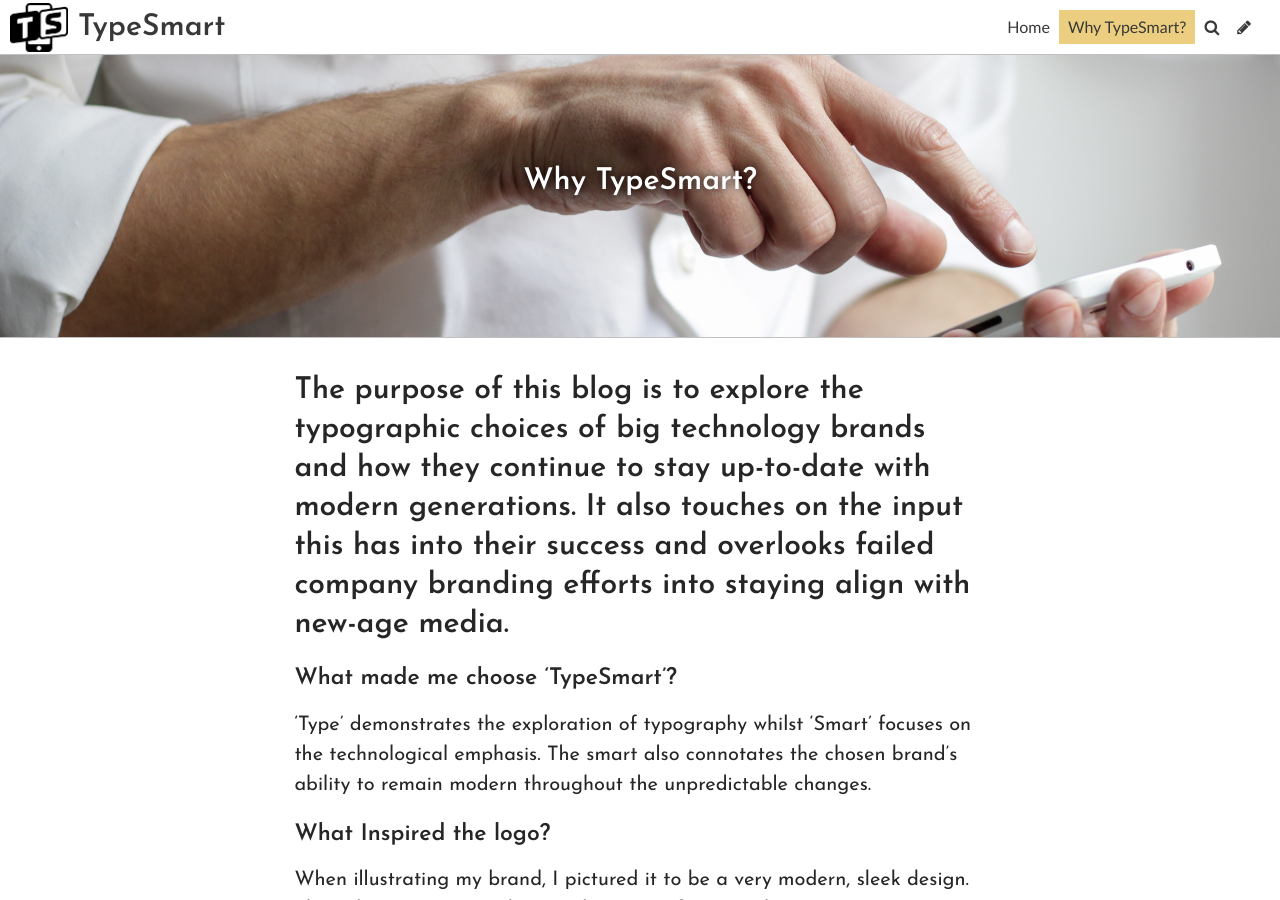
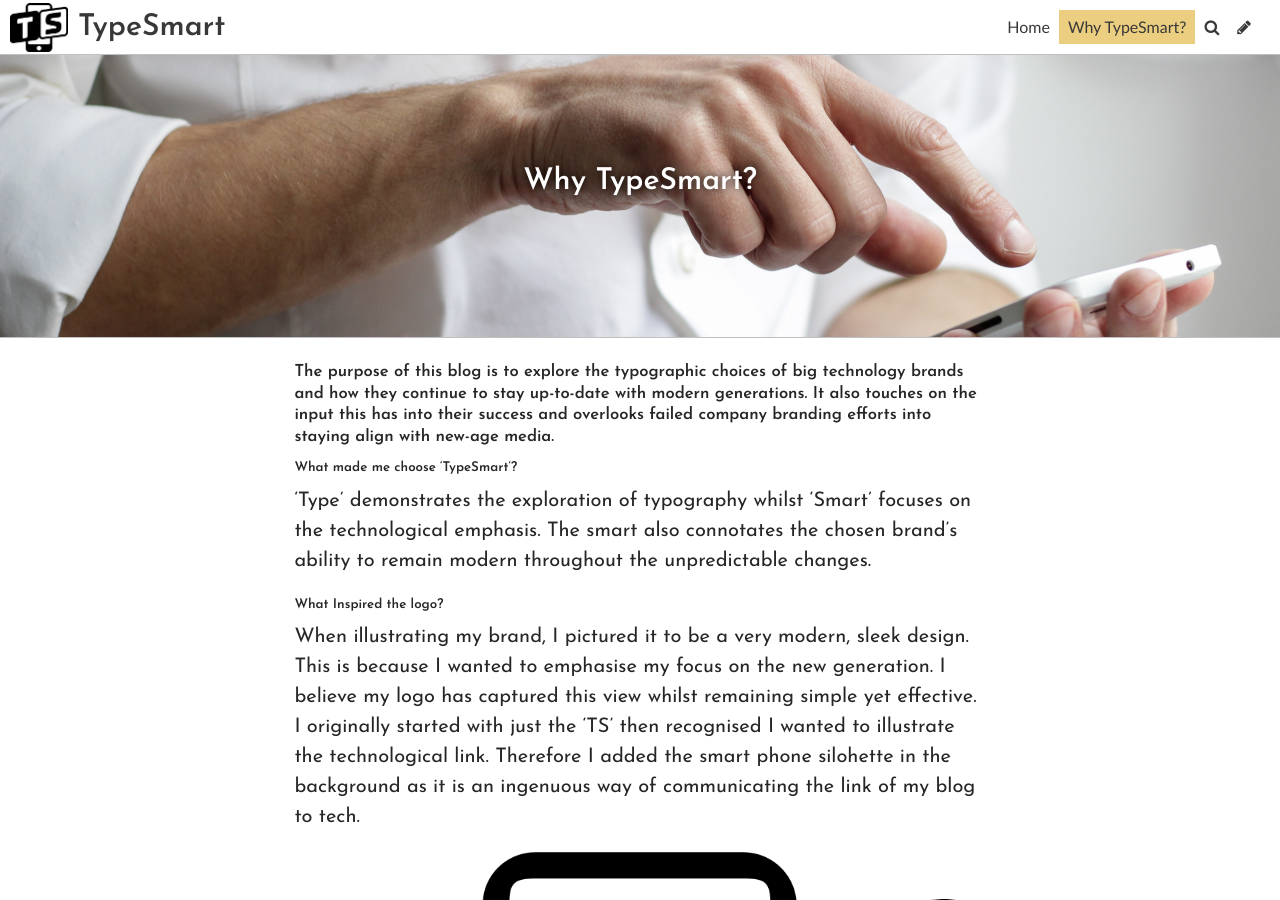
Before and after one commit to nicoleanncarter/typo-design-template, a Jekyll site: the page built from pages/about.md, in a window 1280 px wide and 900 px high. Built offline with Jekyll 4.4.1, drawn with Linux system fonts in a browser that asks for light colours; some web fonts are replaced.

Commit message:
Update Page “about”

```diff
--- a/pages/about.md
+++ b/pages/about.md
@@ -11,18 +11,18 @@ tags: null
 description: null
 show: true
 ---
-### **The purpose of this blog is to explore the typographic choices of big technology brands and how they continue to stay up-to-date with modern generations. It also touches on the input this has into their success and overlooks failed company branding efforts into staying align with new-age media.**
+##### **The purpose of this blog is to explore the typographic choices of big technology brands and how they continue to stay up-to-date with modern generations. It also touches on the input this has into their success and overlooks failed company branding efforts into staying align with new-age media.**
 
-#### **What made me choose 'TypeSmart'?**
+###### **What made me choose 'TypeSmart'?**
 
 'Type' demonstrates the exploration of typography whilst 'Smart' focuses on the technological emphasis. The smart also connotates the chosen brand’s ability to remain modern throughout the unpredictable changes.
 
-#### **What Inspired the logo?**
+###### **What Inspired the logo?**
 
 When illustrating my brand, I pictured it to be a very modern, sleek design. This is because I wanted to emphasise my focus on the new generation. I believe my logo has captured this view whilst remaining simple yet effective. I originally started with just the ‘TS’ then recognised I wanted to illustrate the technological link. Therefore I added the smart phone silohette in the background as it is an ingenuous way of communicating the link of my blog to tech.
 
 ![](../uploads/untitled-15.png)
 
-#### **What Inspired the homepage image?**
+###### **What Inspired the homepage image?**
 
 After discussing the theme of my brand, being technology, I wanted to focus the homepage on the most succesful technological brand worldwide, Apple. By choosing to centre Apple as the main focal point of the website, it automatically intrigues the mass population of those with apple products as well as computer whizz's who are fans of the brand. The chosen image showcases the welcome page shown when buying a new product, in several different languages. This does not only give those holding apple products a relatable image, but also captures the focus of the blog; font application and how chosen fonts must work with not just a singular language.
```
